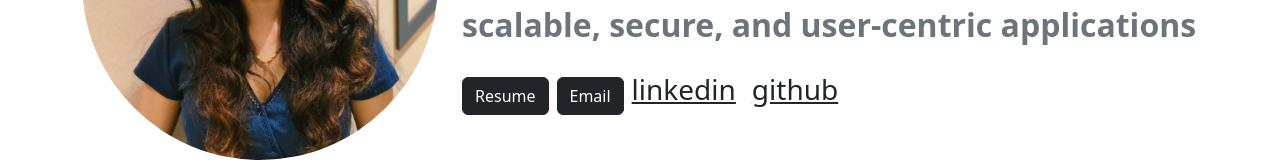
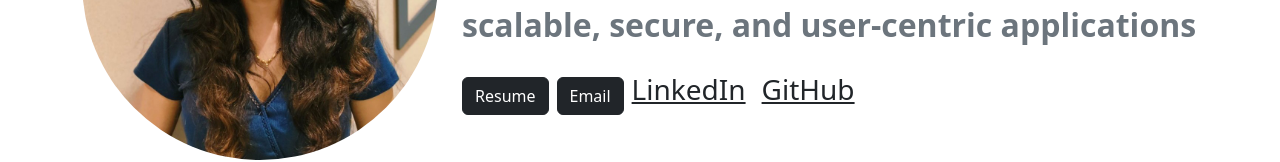
Before and after one commit to smrutishreenaik/Portfolio, a React (Vite) app in the folder portfolio-app/: page / in a window 1280 px wide. Shown: the part 422-584 px from the top of the page. Built offline with nearby package versions, Linux system fonts and the light colour scheme.

Commit message:
added valid links for email, linkedn, github

```diff
--- a/portfolio-app/src/pages/Home.tsx
+++ b/portfolio-app/src/pages/Home.tsx
@@ -24,17 +24,38 @@ const Home: React.FC = () => {
           </h2>
 
           <div className="mt-4">
-            <Button variant="dark" className="me-2">
+            <Button
+              variant="dark"
+              className="me-2"
+              onClick={() => window.open("https://your-resume-link.com", "_blank")}
+            >
               Resume
             </Button>
-            <Button variant="dark" className="me-2">
+
+            <Button
+              variant="dark"
+              className="me-2"
+              onClick={() => window.location.href = "mailto:smrutishree.naik123@gmail.com"}
+            >
               Email
             </Button>
-            <a href="https://linkedin.com" className="text-dark fs-3 me-3">
-              linkedin
+
+            <a
+              href="https://www.linkedin.com/in/smrutishreenaik/"
+              className="text-dark fs-3 me-3"
+              target="_blank"
+              rel="noopener noreferrer"
+            >
+              LinkedIn
             </a>
-            <a href="https://github.com" className="text-dark fs-3 me-3">
-              github
+
+            <a
+              href="https://github.com/smrutishreenaik"
+              className="text-dark fs-3 me-3"
+              target="_blank"
+              rel="noopener noreferrer"
+            >
+              GitHub
             </a>
           </div>
         </Col>
```
